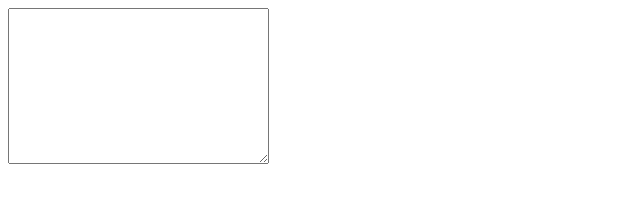
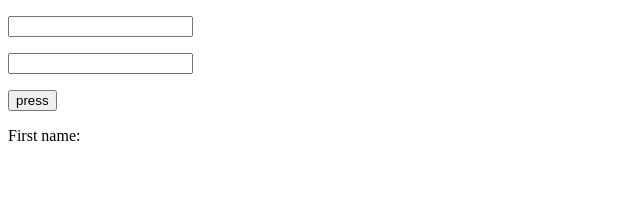
Before and after one commit to ANSIoso/ANSIoso.github.io, a plain HTML site: page calcoloAffinitaMM/page.html in a window 1280 px wide. Shown: the whole page, without its empty margins (0-640 px from the left). Drawn offline with Linux system fonts and the light colour scheme.

```diff
--- a/calcoloAffinitaMM/logic.js
+++ b/calcoloAffinitaMM/logic.js
@@ -0,0 +1,5 @@
+var a = "akjdn";
+
+function myFunction() {
+    document.getElementById("name1").;
+}
--- a/calcoloAffinitaMM/page.html
+++ b/calcoloAffinitaMM/page.html
@@ -10,7 +10,9 @@
     <script src="logic.js"></script>
 </head>
 <body>
-    <textarea name="" id="" cols="30" rows="10"></textarea>
-
+    <p><input type="text" id="name1" name="name1"></p>
+    <p><input type="text" id="name2" name="name2"></p>
+    <button onclick="myFunction()">press</button>
+    <p><label id="out">First name:</label></p>
 </body>
 </html>
```
Also changed, not shown: index.html (+1 -1 lines).
